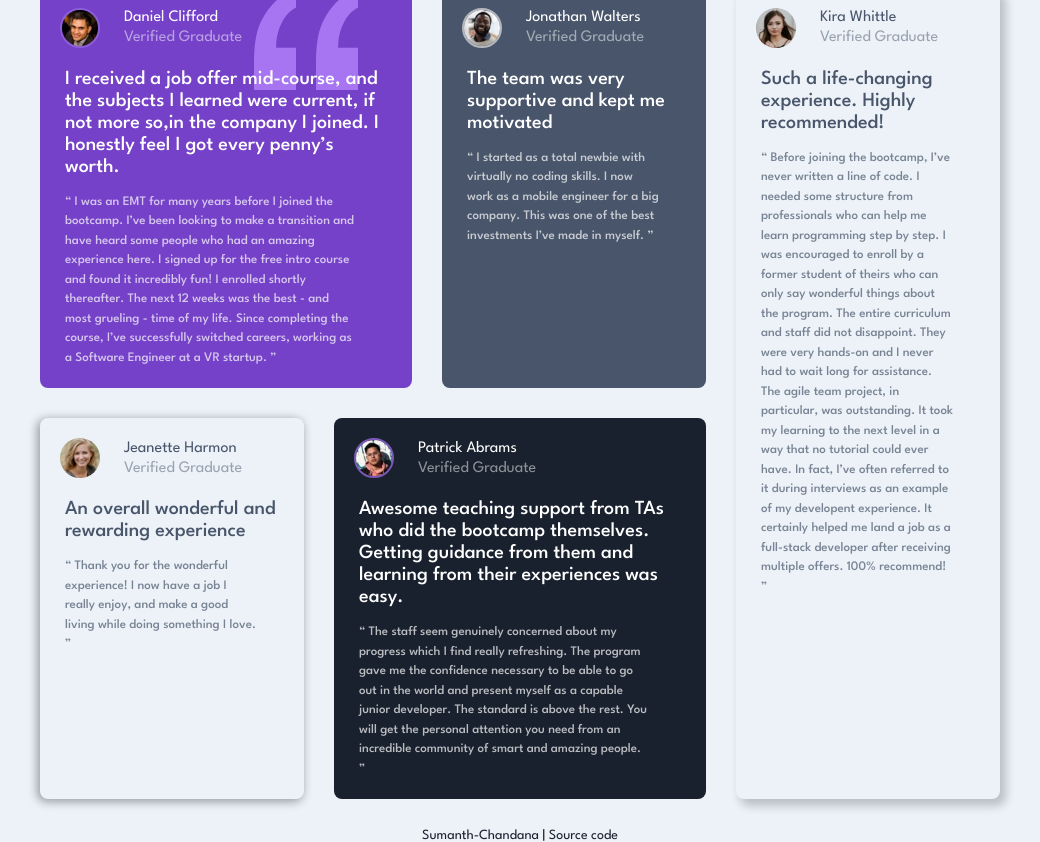
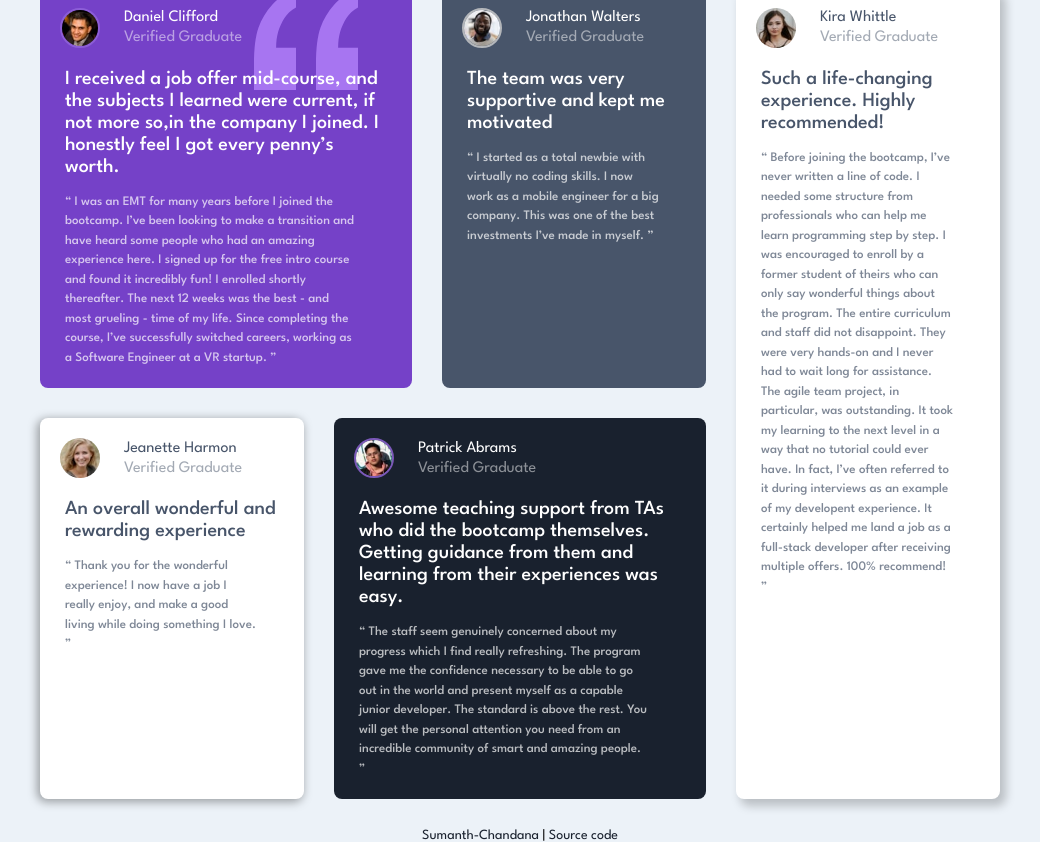
Before and after one commit to sumanth-chandana/testimonal-grid-section, a plain HTML site: page index.html in a window 1280 px wide. Shown: the whole page, without its empty margins (120-1160 px from the left). Drawn offline with Linux system fonts and the light colour scheme.

Commit message:
bg-color edited

```diff
--- a/style.css
+++ b/style.css
@@ -115,6 +115,7 @@ h1{
 }
 .bg-white{
     color: var(--Very-dark-grayish-blue);
+    background-color: var(--White);
     box-shadow: -2px 2px 10px 1px rgba(0,0,0,0.35);
     animation: bg-white 0.7s;
 }
```
